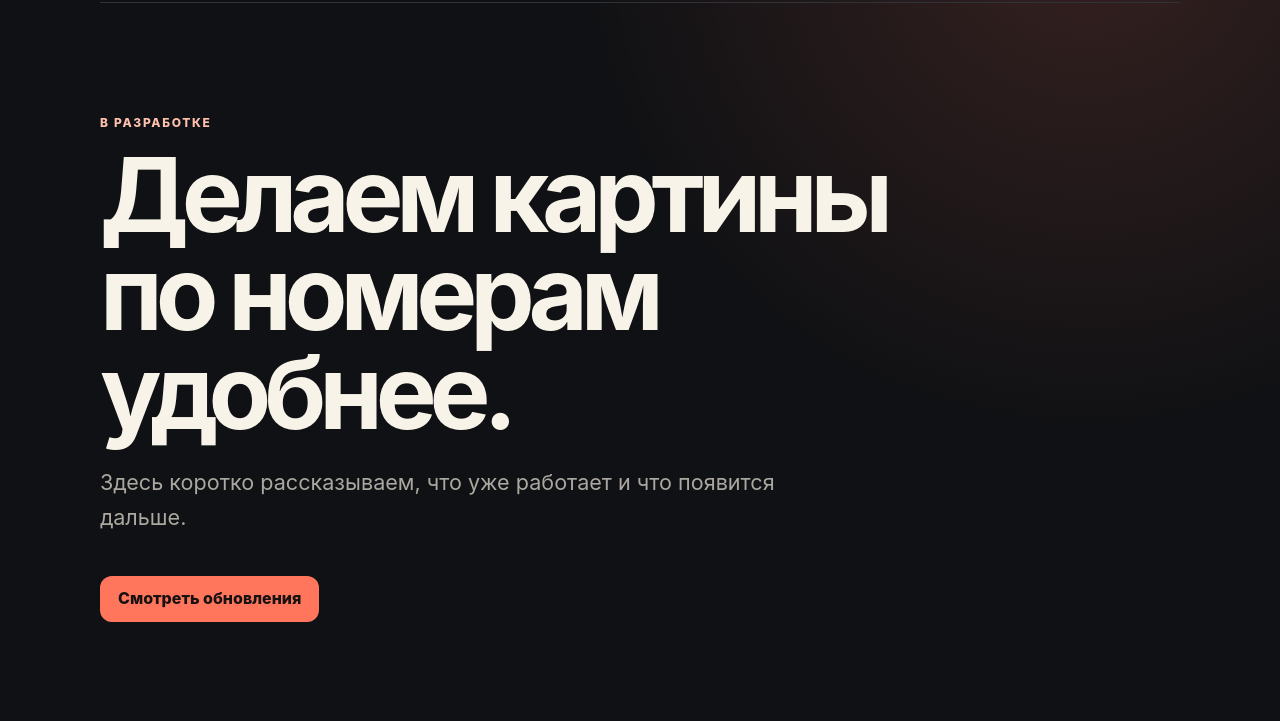
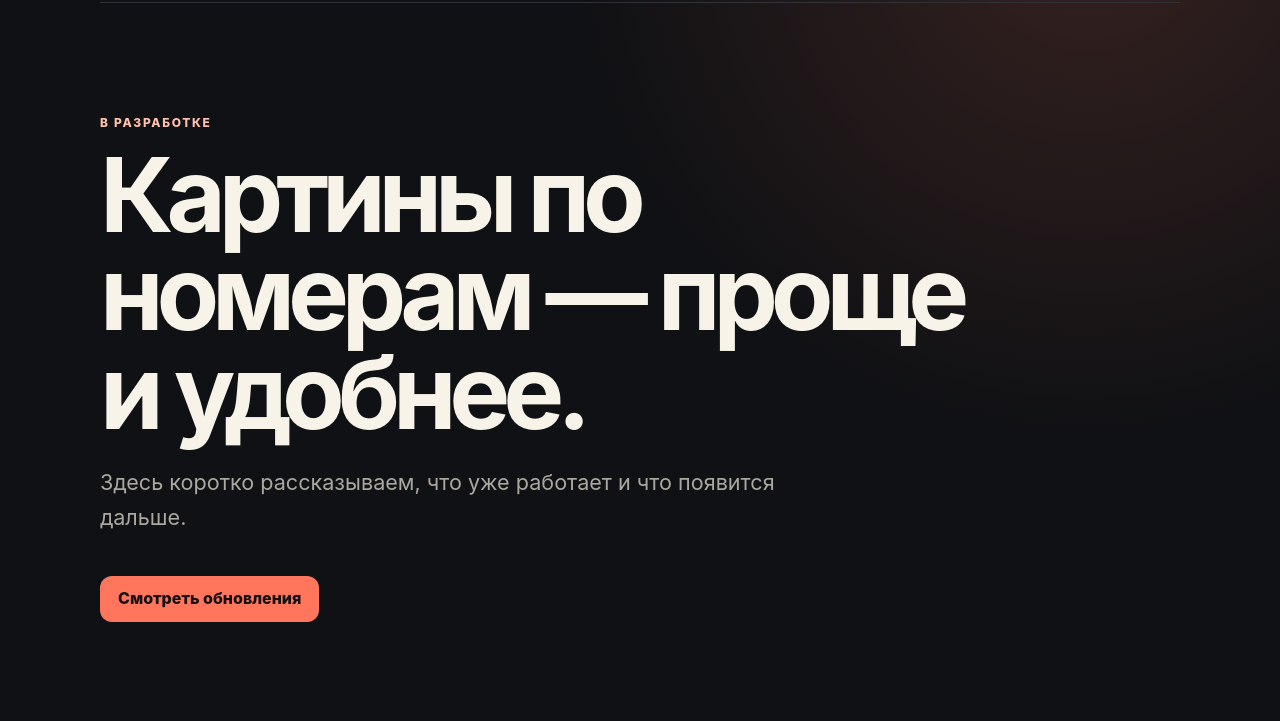
Before and after one commit to sunpole/uImage-site, a website: page public/index.html in a window 1280 px wide. Shown: the part 79-800 px from the top of the page. Drawn offline with Linux system fonts and the light colour scheme; no server answers.

Commit message:
Improve Russian site headline

```diff
--- a/public/app.mjs
+++ b/public/app.mjs
@@ -1,7 +1,7 @@
 const translations = {
   ru: {
     eyebrow: "В разработке",
-    title: "Делаем картины по номерам удобнее.",
+    title: "Картины по номерам — проще и удобнее.",
     lede: "Здесь коротко рассказываем, что уже работает и что появится дальше.",
     read: "Смотреть обновления",
     updatesEyebrow: "История разработки",
--- a/public/index.html
+++ b/public/index.html
@@ -24,7 +24,7 @@
   <main>
     <section class="hero">
       <p class="eyebrow" data-text="eyebrow">В разработке</p>
-      <h1 data-text="title">Делаем картины по номерам удобнее.</h1>
+      <h1 data-text="title">Картины по номерам — проще и удобнее.</h1>
       <p class="lede" data-text="lede">Здесь коротко рассказываем, что уже работает и что появится дальше.</p>
       <a class="primary" href="#updates" data-text="read">Смотреть обновления</a>
     </section>
```
Also changed, not shown: tests/site.test.mjs (+10 -0 lines).
